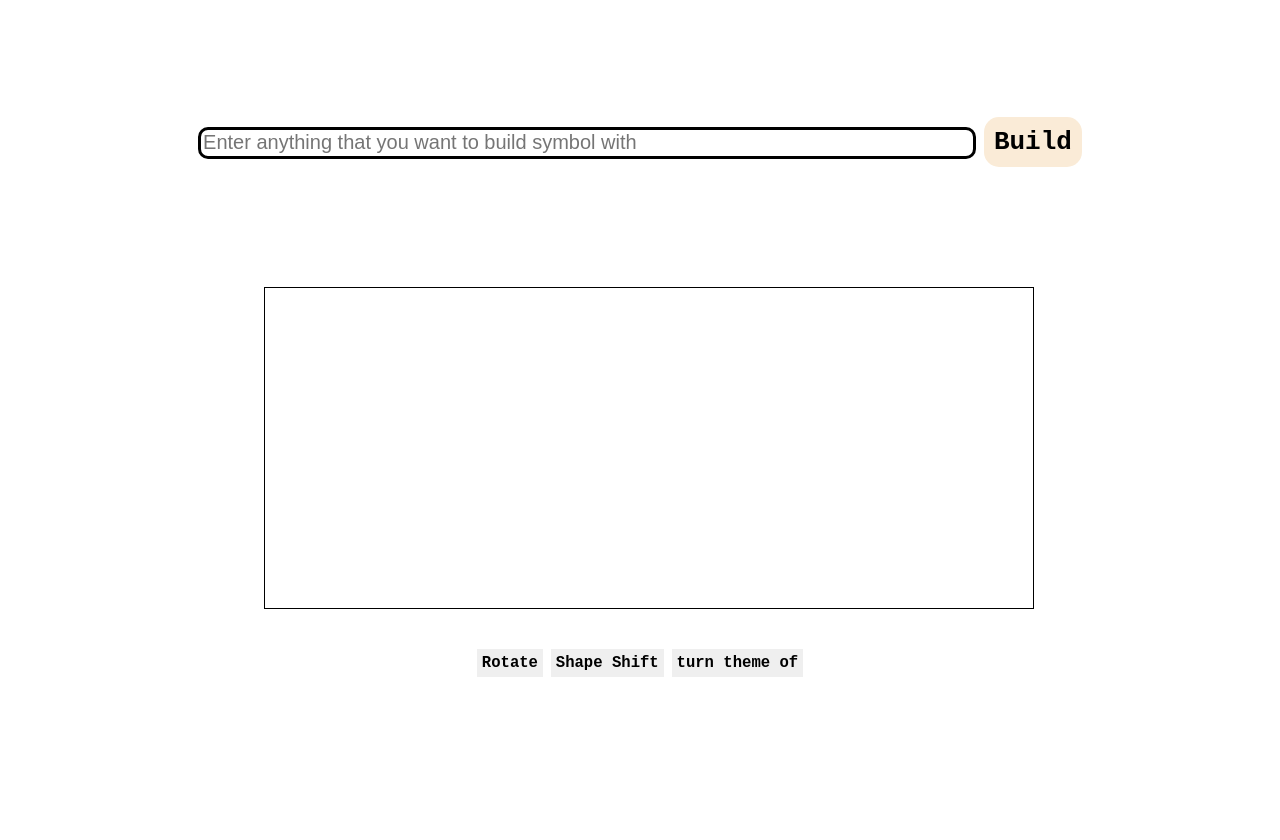
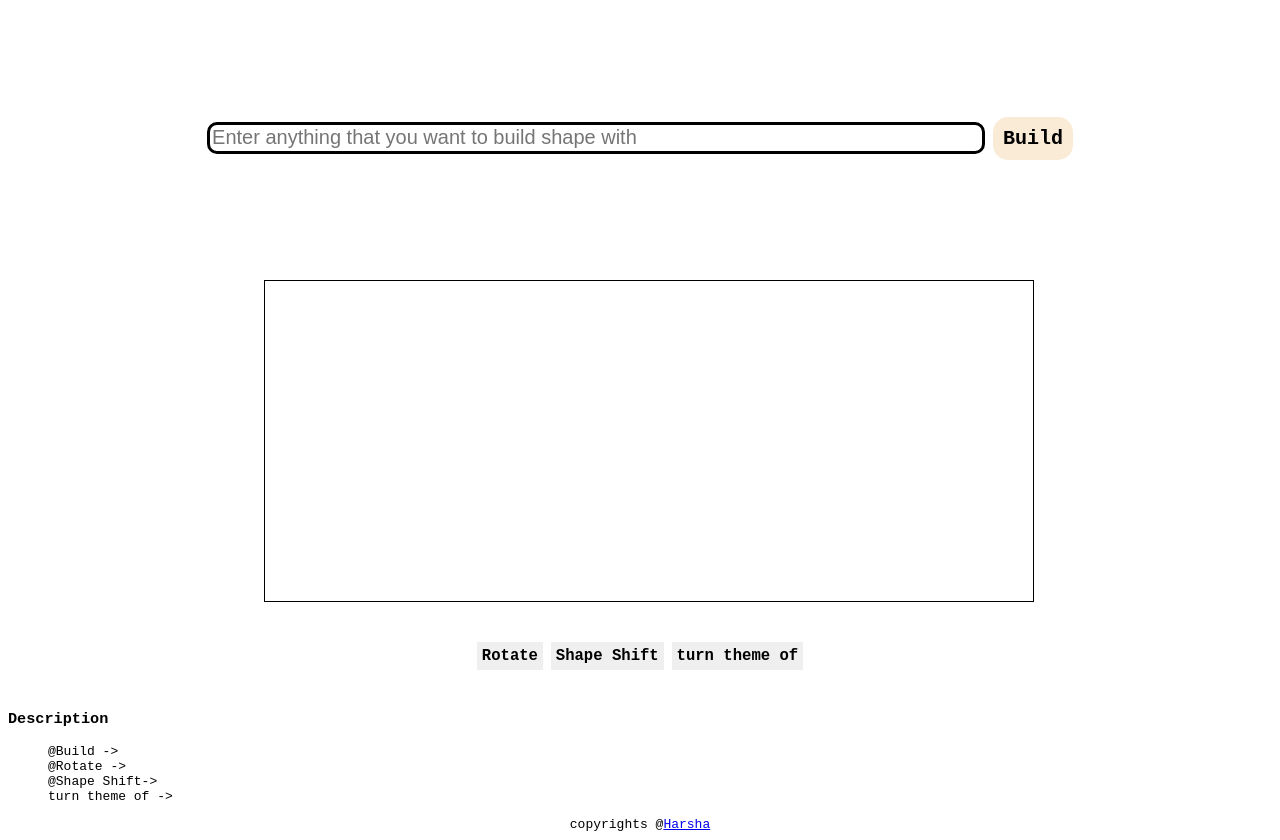
Before and after one commit to Harshachowdary06/pyramidGenerator, a plain HTML site: page index.html in a window 1280 px wide. Shown: the part 50-890 px from the top of the page. Before the commit the page ends 800 px from the top, so only its background shows below. Drawn offline with Linux system fonts and the light colour scheme.

Commit message:
added description and footer part

```diff
--- a/index.css
+++ b/index.css
@@ -2,6 +2,9 @@ body{
     font-family: monospace;
 }
 
+/*
+This section is used to style the input section elements:
+*/
 #inputSection{
     margin-top: 15dvh;
 }
@@ -11,10 +14,14 @@ body{
     padding: 10px;
     border: none;
     font-family: monospace;
-    font-size: xx-large;
+    font-size: x-large;
     font-weight: bolder;
     background-color: antiquewhite;
     border-radius: 15px;
+}
+#Build:hover{
+    font-size: xx-large;
+    padding: 5px;
 }
 
 #inputBox{
@@ -24,6 +31,8 @@ body{
     border-radius: 10px;
     font-size: 20px;
 }
+
+/*This section is used to style the screen part*/
 
 .screen{
     width: 60dvw;
@@ -43,3 +52,11 @@ body{
     font-size: larger;
     font-weight: bolder;
 }
+
+/* Information section styling starts from here*/
+
+#infoParaList{
+    list-style-type: none;;
+}
+
+/*Footer*/
--- a/index.html
+++ b/index.html
@@ -16,8 +16,8 @@
 
         <center>
 
-            <input type="text" id="inputBox" placeholder="Enter anything that you want to build symbol with" value="">
-            <button name="Build" id="Build">Build</button>
+            <input type="text" id="inputBox" placeholder="Enter anything that you want to build shape with" value="">
+            <button name="Build" id="Build" onclick="build()">Build</button>
         </center>
 
 
@@ -40,5 +40,25 @@
        </div>
     </div>
 
+    <div class="information" id="information">
+
+        <h3> Description</h3>
+        <p id="infoPara">
+
+            <ul id="infoParaList">
+                <li>@Build  -></li>
+                <li>@Rotate -></li>
+                <li>@Shape Shift-></li>
+                <li>turn theme of -></li>
+            </ul>
+        </p>
+    </div>
+
+    <footer>
+        <center>
+            copyrights @<a href="mailto:sriharshapemmasani06@gmail.com">Harsha</a>
+        </center>
+    </footer>
+
 </body>
 </html>
```
